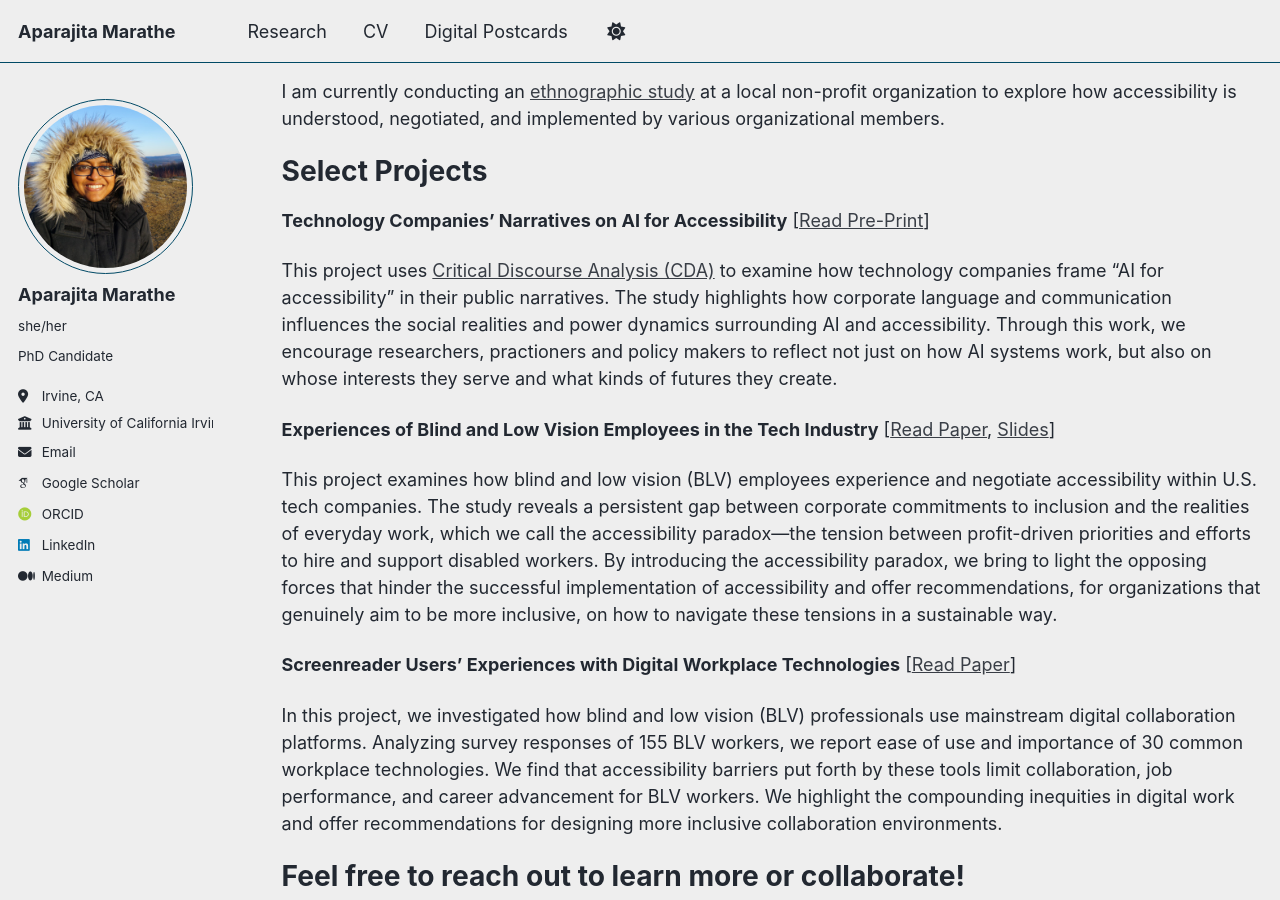
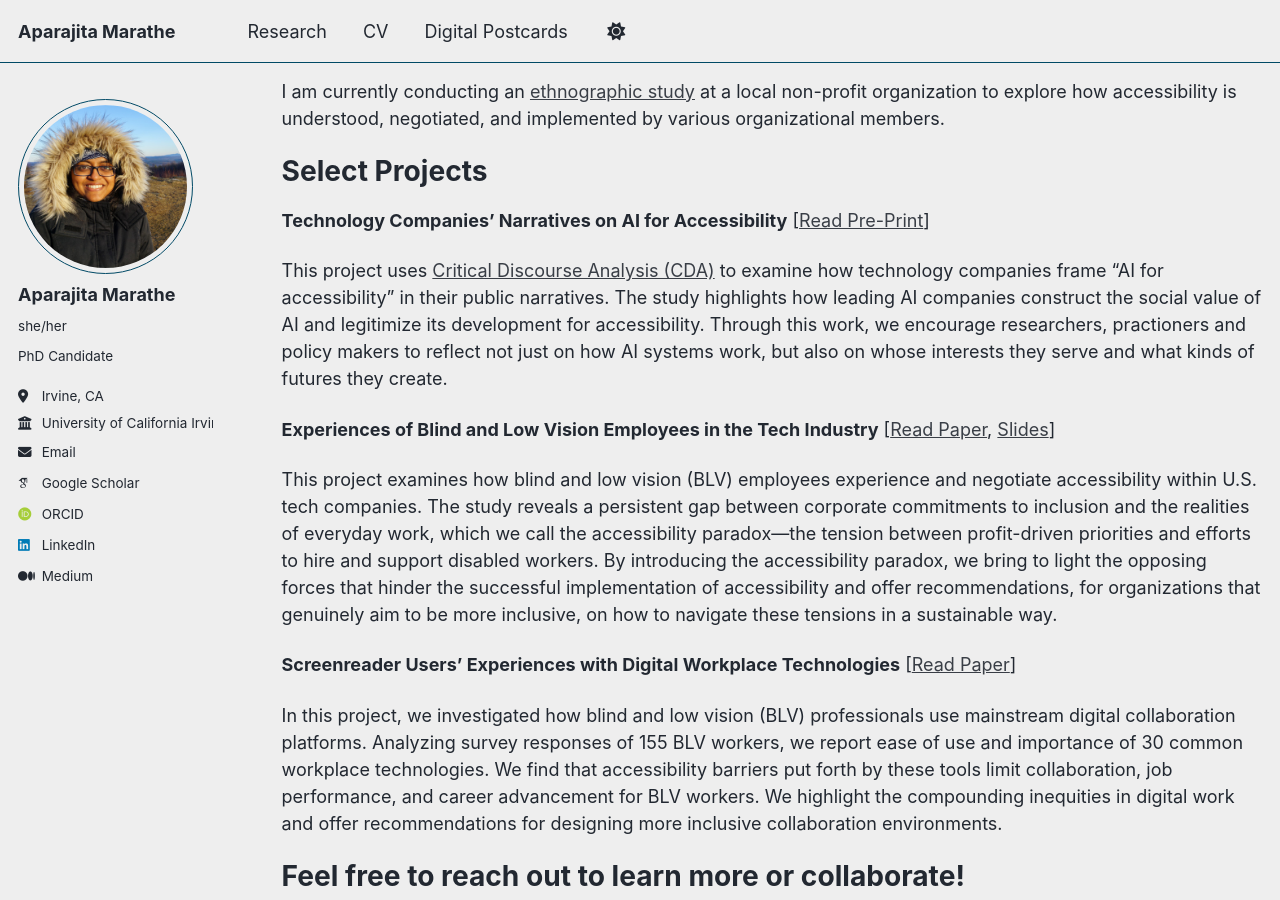
Before and after one commit to aparajitamarathe/aparajitamarathe.github.io, a Jekyll site: the page built from _pages/research.md, in a window 1280 px wide and 900 px high, scrolled down 301 px. Built offline with Jekyll 4.4.1, drawn with Linux system fonts in a browser that asks for light colours; some web fonts are replaced.

Commit message:
Revise project description for AI accessibility study
Updated the description of the 'AI for Accessibility' project to emphasize how leading AI companies construct the social value of AI and legitimize its development for accessibility.

```diff
--- a/_pages/research.md
+++ b/_pages/research.md
@@ -20,7 +20,7 @@ Select Projects
 ======
 **Technology Companies’ Narratives on AI for Accessibility** [[Read Pre-Print](https://drive.google.com/file/d/1yF7dRmBQpGli-3A7-nuPR4p7dBOkPxu_/view?usp=sharing)]
 
-This project uses [Critical Discourse Analysis (CDA)](https://en.wikipedia.org/wiki/Critical_discourse_analysis) to examine how technology companies frame “AI for accessibility” in their public narratives. The study highlights how corporate language and communication influences the social realities and power dynamics surrounding AI and accessibility. Through this work, we encourage researchers, practioners and policy makers to reflect not just on how AI systems work, but also on whose interests they serve and what kinds of futures they create.
+This project uses [Critical Discourse Analysis (CDA)](https://en.wikipedia.org/wiki/Critical_discourse_analysis) to examine how technology companies frame “AI for accessibility” in their public narratives. The study highlights how leading AI companies construct the social value of AI and legitimize its development for accessibility. Through this work, we encourage researchers, practioners and policy makers to reflect not just on how AI systems work, but also on whose interests they serve and what kinds of futures they create.
 
 **Experiences of Blind and Low Vision Employees in the Tech Industry** [[Read Paper](https://dl.acm.org/doi/pdf/10.1145/3757666), [Slides](https://docs.google.com/presentation/d/1TSiNUWi7aaYtgV73s-t8VsxObPuToZadDuilxgqPrD8/edit?usp=sharing)]
 
```
